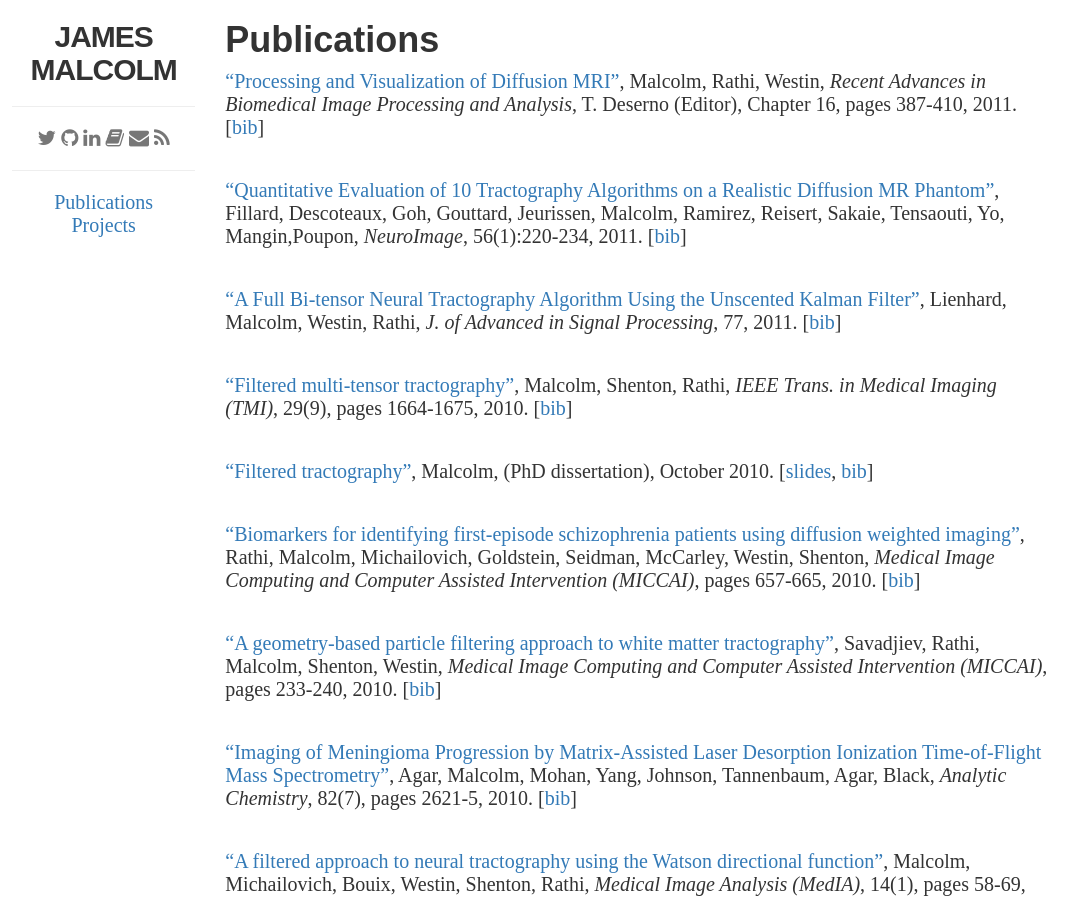
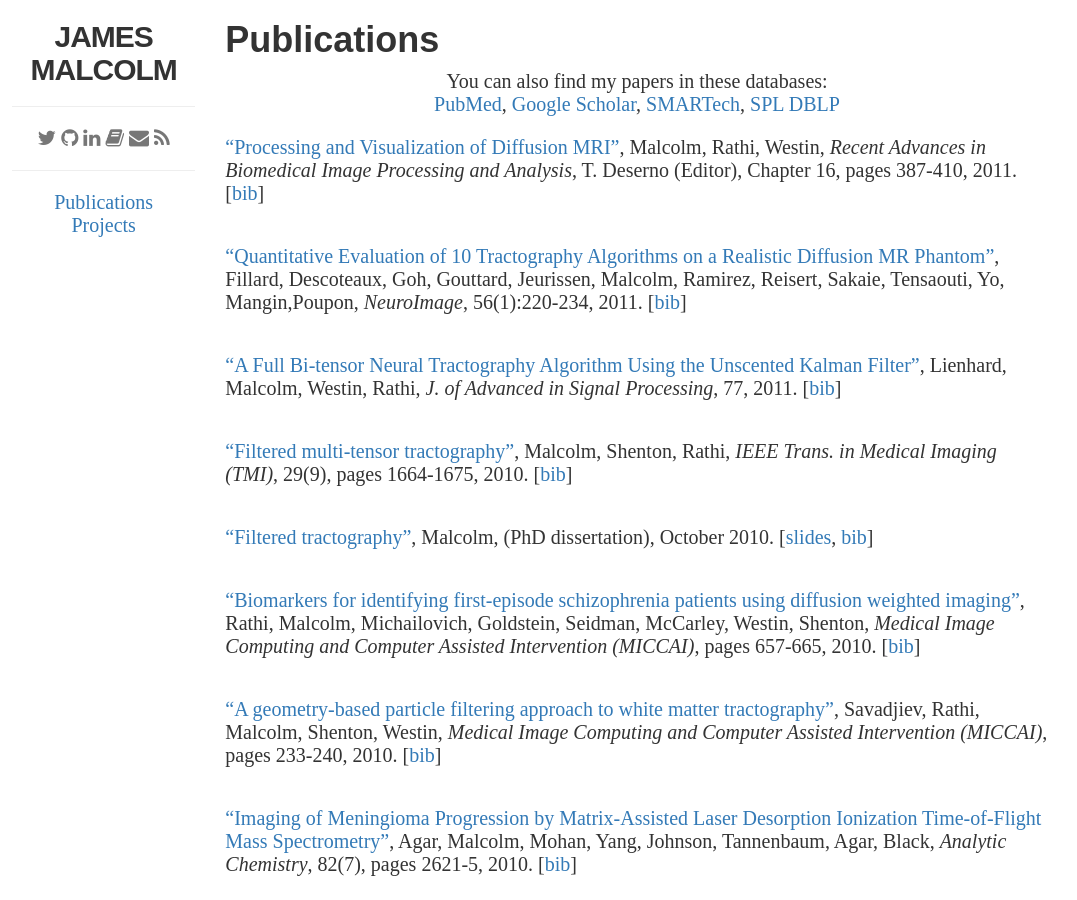
Before and after one commit to jgmalcolm/jgmalcolm.github.io, a Jekyll site: the page built from publications/index.html, in a window 1280 px wide and 900 px high. Shown: the whole window, without its empty margins (3-1080 px from the left). Built offline with Jekyll 4.4.1, drawn with Linux system fonts in a browser that asks for light colours; nearby versions of some CDN libraries; some of the changed text lies outside the part shown.

Commit message:
move publication database listing to top

```diff
--- a/publications/index.html
+++ b/publications/index.html
@@ -13,6 +13,16 @@ function toggle(id)
 </script>
 
 <h1>Publications</h1>
+
+
+<p align=center>You can also find my papers in these databases:<br>
+<a href="http://www.ncbi.nlm.nih.gov/sites/myncbi/collections/public/1VYfBjawaNhBRUklvdY39vWQo">PubMed</a>,
+<a href="http://scholar.google.com/citations?user=k8pxfGQAAAAJ">Google Scholar</a>,
+<a href="http://smartech.gatech.edu/browse?type=author&value=Malcolm,%20James%20G.">SMARTech</a>,
+<a href="http://www.spl.harvard.edu/publications/pages/display/?authorfirst=James&authorlast=Malcolm">SPL</a>
+<a href="http://www.informatik.uni-trier.de/~ley/db/indices/a-tree/m/Malcolm:James_G=.html">DBLP</a>
+</p>
+
 
 <p class="pub"><a href="pdfs/malcolm2011pv.pdf">&#8220;Processing and
  Visualization of Diffusion MRI&#8221;</a>, Malcolm, Rathi, Westin, <i>Recent
@@ -426,12 +436,3 @@ Tannenbaum, <i>Conf. on Guidance, Navigation, and Control</i>, 2005.</p>
 <p class=pub><a href="http://www.google.com/patents/US20090141034">&#8220;System for
 Improving Utilization of GPU Resources&#8221;</a>, Pryor, Malcolm, Melonakos, Rehman. U.S.
 Serial No. 12/323,572. Filed on 29 Nov 2007.
-
-
-<p align=center>You can also find my papers in these databases:<br>
-<a href="http://www.ncbi.nlm.nih.gov/sites/myncbi/collections/public/1VYfBjawaNhBRUklvdY39vWQo">PubMed</a>,
-<a href="http://scholar.google.com/citations?user=k8pxfGQAAAAJ">Google Scholar</a>,
-<a href="http://smartech.gatech.edu/browse?type=author&value=Malcolm,%20James%20G.">SMARTech</a>,
-<a href="http://www.spl.harvard.edu/publications/pages/display/?authorfirst=James&authorlast=Malcolm">SPL</a>
-<a href="http://www.informatik.uni-trier.de/~ley/db/indices/a-tree/m/Malcolm:James_G=.html">DBLP</a>
-</p>
```
